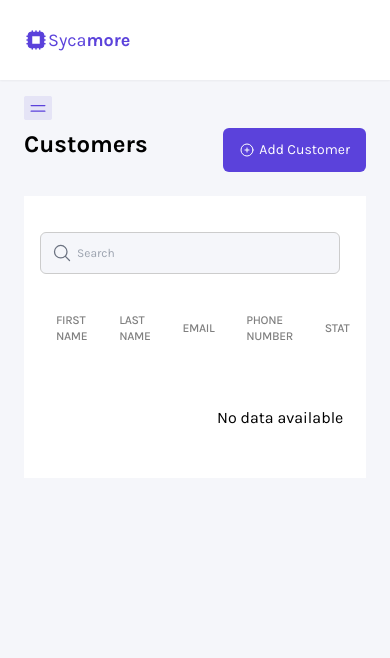
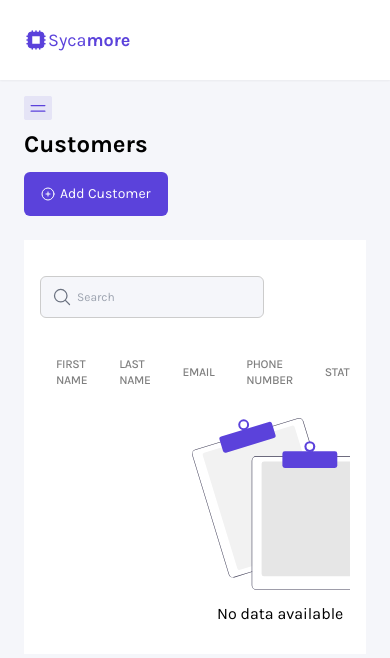
Before and after one commit to liannmaka/Custodia-Frontend, a Vue app: page /customers in a window 390 px wide. Shown: the top 658 px of the page. Built offline with nearby package versions, Linux system fonts and the light colour scheme.

Commit message:
added illustration for empty state and made adjustment to the responsiveness

```diff
--- a/src/components/global/Table.vue
+++ b/src/components/global/Table.vue
@@ -49,8 +49,8 @@
         </tr>
       </template>
       <tr v-else>
-        <td class="w-full text-center p-8" :colspan="columns.length">
-          <slot name="emptyText">No data available</slot>
+        <td class="w-full text-center" :colspan="columns.length">
+          <slot name="emptyText">{{ emptyText }}</slot>
         </td>
       </tr>
     </tbody>
--- /dev/null
+++ b/src/components/svg/NoDataSvg.vue
@@ -0,0 +1,47 @@
+<template>
+  <svg
+    xmlns="http://www.w3.org/2000/svg"
+    width="647.63626"
+    height="632.17383"
+    viewBox="0 0 647.63626 632.17383"
+    xmlns:xlink="http://www.w3.org/1999/xlink"
+    role="img"
+    artist="Katerina Limpitsouni"
+    source="https://undraw.co/"
+  >
+    <path
+      d="M687.3279,276.08691H512.81813a15.01828,15.01828,0,0,0-15,15v387.85l-2,.61005-42.81006,13.11a8.00676,8.00676,0,0,1-9.98974-5.31L315.678,271.39691a8.00313,8.00313,0,0,1,5.31006-9.99l65.97022-20.2,191.25-58.54,65.96972-20.2a7.98927,7.98927,0,0,1,9.99024,5.3l32.5498,106.32Z"
+      transform="translate(-276.18187 -133.91309)"
+      fill="#f2f2f2"
+    />
+    <path
+      d="M725.408,274.08691l-39.23-128.14a16.99368,16.99368,0,0,0-21.23-11.28l-92.75,28.39L380.95827,221.60693l-92.75,28.4a17.0152,17.0152,0,0,0-11.28028,21.23l134.08008,437.93a17.02661,17.02661,0,0,0,16.26026,12.03,16.78926,16.78926,0,0,0,4.96972-.75l63.58008-19.46,2-.62v-2.09l-2,.61-64.16992,19.65a15.01489,15.01489,0,0,1-18.73-9.95l-134.06983-437.94a14.97935,14.97935,0,0,1,9.94971-18.73l92.75-28.4,191.24024-58.54,92.75-28.4a15.15551,15.15551,0,0,1,4.40966-.66,15.01461,15.01461,0,0,1,14.32032,10.61l39.0498,127.56.62012,2h2.08008Z"
+      transform="translate(-276.18187 -133.91309)"
+      fill="#3f3d56"
+    />
+    <path
+      d="M398.86279,261.73389a9.0157,9.0157,0,0,1-8.61133-6.3667l-12.88037-42.07178a8.99884,8.99884,0,0,1,5.9712-11.24023l175.939-53.86377a9.00867,9.00867,0,0,1,11.24072,5.9707l12.88037,42.07227a9.01029,9.01029,0,0,1-5.9707,11.24072L401.49219,261.33887A8.976,8.976,0,0,1,398.86279,261.73389Z"
+      transform="translate(-276.18187 -133.91309)"
+      fill="currentColor"
+    />
+    <circle cx="190.15351" cy="24.95465" r="20" fill="currentColor" />
+    <circle cx="190.15351" cy="24.95465" r="12.66462" fill="#fff" />
+    <path
+      d="M878.81836,716.08691h-338a8.50981,8.50981,0,0,1-8.5-8.5v-405a8.50951,8.50951,0,0,1,8.5-8.5h338a8.50982,8.50982,0,0,1,8.5,8.5v405A8.51013,8.51013,0,0,1,878.81836,716.08691Z"
+      transform="translate(-276.18187 -133.91309)"
+      fill="#e6e6e6"
+    />
+    <path
+      d="M723.31813,274.08691h-210.5a17.02411,17.02411,0,0,0-17,17v407.8l2-.61v-407.19a15.01828,15.01828,0,0,1,15-15H723.93825Zm183.5,0h-394a17.02411,17.02411,0,0,0-17,17v458a17.0241,17.0241,0,0,0,17,17h394a17.0241,17.0241,0,0,0,17-17v-458A17.02411,17.02411,0,0,0,906.81813,274.08691Zm15,475a15.01828,15.01828,0,0,1-15,15h-394a15.01828,15.01828,0,0,1-15-15v-458a15.01828,15.01828,0,0,1,15-15h394a15.01828,15.01828,0,0,1,15,15Z"
+      transform="translate(-276.18187 -133.91309)"
+      fill="#3f3d56"
+    />
+    <path
+      d="M801.81836,318.08691h-184a9.01015,9.01015,0,0,1-9-9v-44a9.01016,9.01016,0,0,1,9-9h184a9.01016,9.01016,0,0,1,9,9v44A9.01015,9.01015,0,0,1,801.81836,318.08691Z"
+      transform="translate(-276.18187 -133.91309)"
+      fill="currentColor"
+    />
+    <circle cx="433.63626" cy="105.17383" r="20" fill="currentColor" />
+    <circle cx="433.63626" cy="105.17383" r="12.18187" fill="#fff" />
+  </svg>
+</template>
--- a/src/views/CustomerTable.vue
+++ b/src/views/CustomerTable.vue
@@ -1,10 +1,10 @@
 <template>
   <main class="bg-secondary w-full h-full">
-    <div class="flex justify-between mb-6 lg:mb-8">
-      <h1 class="text-2xl font-bold">Customers</h1>
+    <div class="flex flex-col mb-6 sm:flex-row sm:justify-between lg:mb-8">
+      <h1 class="text-2xl font-bold sm:self-center">Customers</h1>
       <RouterLink
         to="/customers/add-customer"
-        class="flex text-sm lg:text-base items-center gap-1 bg-primary py-3 px-4 rounded-md text-white cursor-pointer"
+        class="w-36 flex text-sm items-center gap-1 bg-primary py-3 px-4 rounded-md text-white cursor-pointer mt-3 sm:mt-0 sm:w-auto lg:text-base"
       >
         <span class="self-center">
           <AddIcon />
@@ -13,7 +13,7 @@
       </RouterLink>
     </div>
     <div class="bg-white pt-8 px-4 md:px-6 lg:px-8">
-      <div class="w-[300px] mb-2">
+      <div class="w-56 mb-2 sm:w-80">
         <Input
           placeholder="Search"
           :icon="SearchIcon"
@@ -28,7 +28,14 @@
           :data="formattedCustomers"
           @edit="handleEdit"
           @delete="handleDelete"
-        />
+        >
+          <template #emptyText>
+            <div class="flex flex-col justify-center items-center ">
+              <NoDataSvg class="w-44 h-auto text-primary"/>
+              <span class="my-3 text-base md:text-lg lg:text-xl">No data available</span>
+            </div>
+          </template>
+        </Table>
       </div>
     </div>
   </main>
@@ -41,12 +48,12 @@ import { Table, Input } from "../components/global";
 import { SearchIcon, AddIcon } from "../components/icons";
 import { useCustomerStore } from "../store/customers";
 import { type Identifiable } from "../components/global/Table.vue";
+import NoDataSvg from "../components/svg/NoDataSvg.vue";
 
 const router = useRouter();
 const customerStore = useCustomerStore();
 
 const searchTerm = ref("");
-
 
 const formattedCustomers = computed(() =>
   customerStore.filteredCustomers.map((customer) => ({
```
